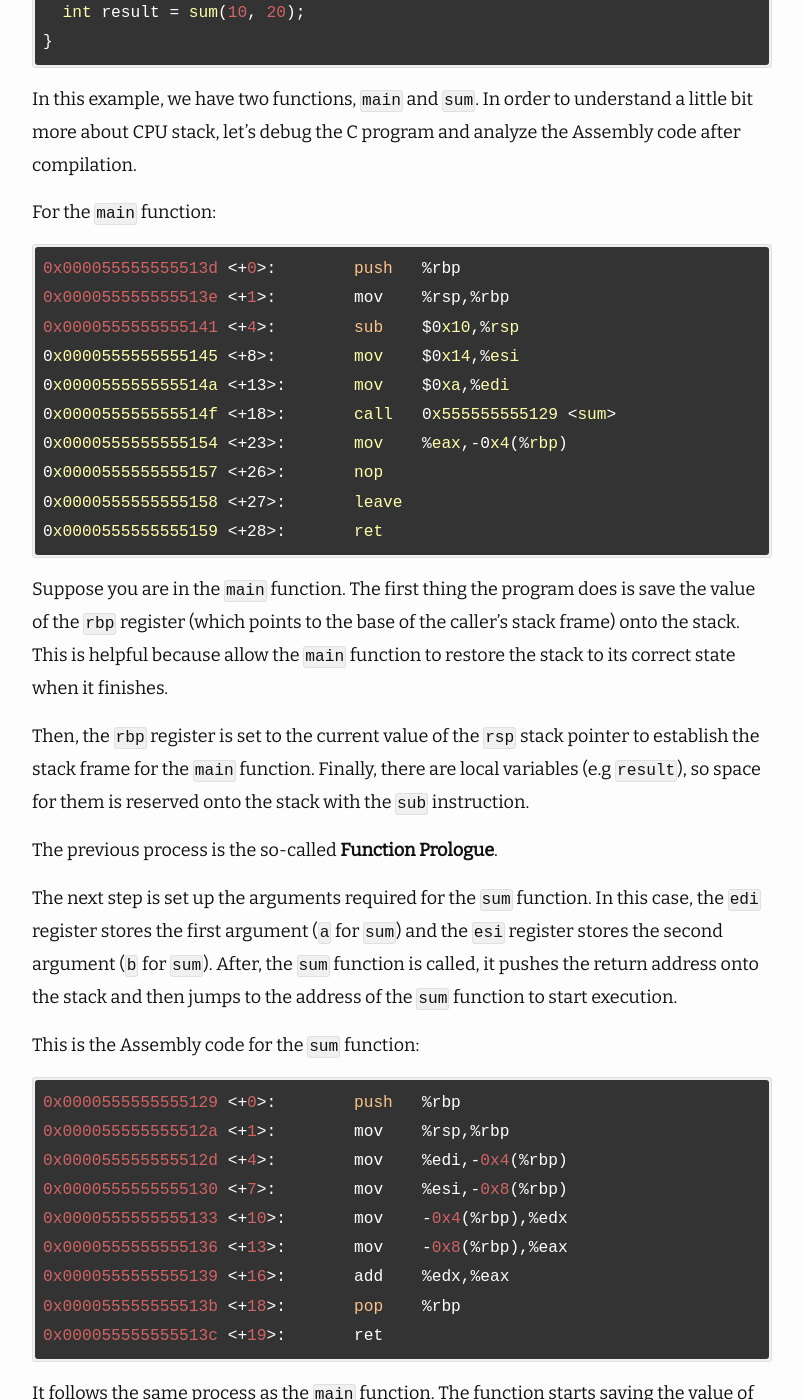
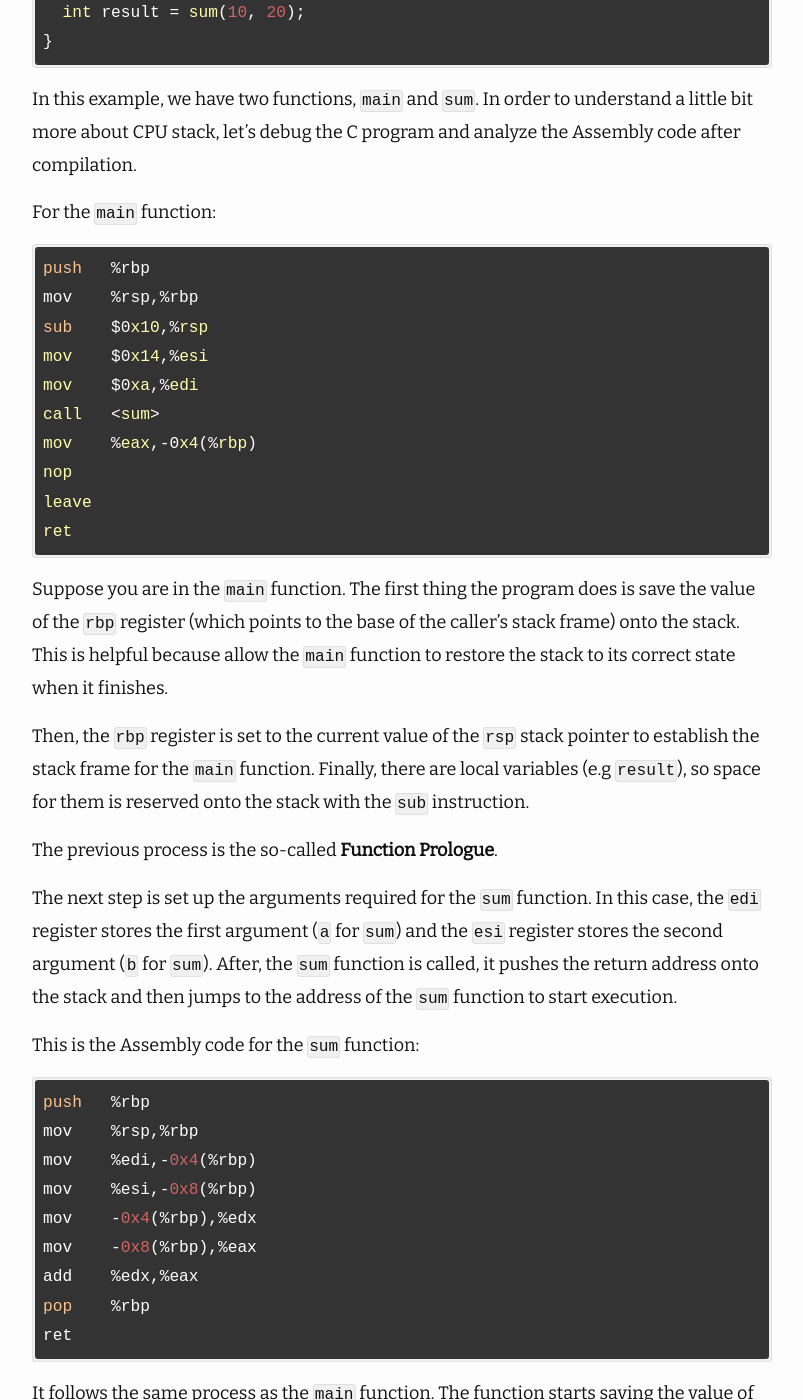
Before and after one commit to alalvarez29/alalvarez29.github.io, a Jekyll site: the page built from _posts/2024-11-07-The-Invisible-Dance-of-Function-Calls.md, in a window 1280 px wide and 1400 px high, scrolled down 1864 px. Shown: the whole window, without its empty margins (238-1041 px from the left). Built offline with Jekyll 4.4.1, drawn with Linux system fonts in a browser that asks for light colours; nearby versions of some CDN libraries.

Commit message:
Update 2024-11-07-The-Invisible-Dance-of-Function-Calls.md

````diff
--- a/_posts/2024-11-07-The-Invisible-Dance-of-Function-Calls.md
+++ b/_posts/2024-11-07-The-Invisible-Dance-of-Function-Calls.md
@@ -48,16 +48,16 @@ In this example, we have two functions, `main` and `sum`. In order to understand
 For the `main` function:
 
 ```c
-0x000055555555513d <+0>:	push   %rbp
-0x000055555555513e <+1>:	mov    %rsp,%rbp
-0x0000555555555141 <+4>:	sub    $0x10,%rsp
-0x0000555555555145 <+8>:	mov    $0x14,%esi
-0x000055555555514a <+13>:	mov    $0xa,%edi
-0x000055555555514f <+18>:	call   0x555555555129 <sum>
-0x0000555555555154 <+23>:	mov    %eax,-0x4(%rbp)
-0x0000555555555157 <+26>:	nop
-0x0000555555555158 <+27>:	leave
-0x0000555555555159 <+28>:	ret
+push   %rbp
+mov    %rsp,%rbp
+sub    $0x10,%rsp
+mov    $0x14,%esi
+mov    $0xa,%edi
+call   <sum>
+mov    %eax,-0x4(%rbp)
+nop
+leave
+ret
 ```
 
 Suppose you are in the `main` function. The first thing the program does is save the value of the `rbp` register (which points to the base of the caller's stack frame) onto the stack. This is helpful because allow the `main` function to restore the stack to its correct state when it finishes.
@@ -71,15 +71,15 @@ The next step is set up the arguments required for the `sum` function. In this c
 This is the Assembly code for the `sum` function:
 
 ```c
-0x0000555555555129 <+0>:	push   %rbp
-0x000055555555512a <+1>:	mov    %rsp,%rbp
-0x000055555555512d <+4>:	mov    %edi,-0x4(%rbp)
-0x0000555555555130 <+7>:	mov    %esi,-0x8(%rbp)
-0x0000555555555133 <+10>:	mov    -0x4(%rbp),%edx
-0x0000555555555136 <+13>:	mov    -0x8(%rbp),%eax
-0x0000555555555139 <+16>:	add    %edx,%eax
-0x000055555555513b <+18>:	pop    %rbp
-0x000055555555513c <+19>:	ret
+push   %rbp
+mov    %rsp,%rbp
+mov    %edi,-0x4(%rbp)
+mov    %esi,-0x8(%rbp)
+mov    -0x4(%rbp),%edx
+mov    -0x8(%rbp),%eax
+add    %edx,%eax
+pop    %rbp
+ret
 ```
 
 It follows the same process as the `main` function. The function starts saving the value of the base pointer from the calling function (`main` in this case) and setting up the stack frame, next, it stores the arguments into local variables onto the stack (through `edi` and `esi` registers).
````
